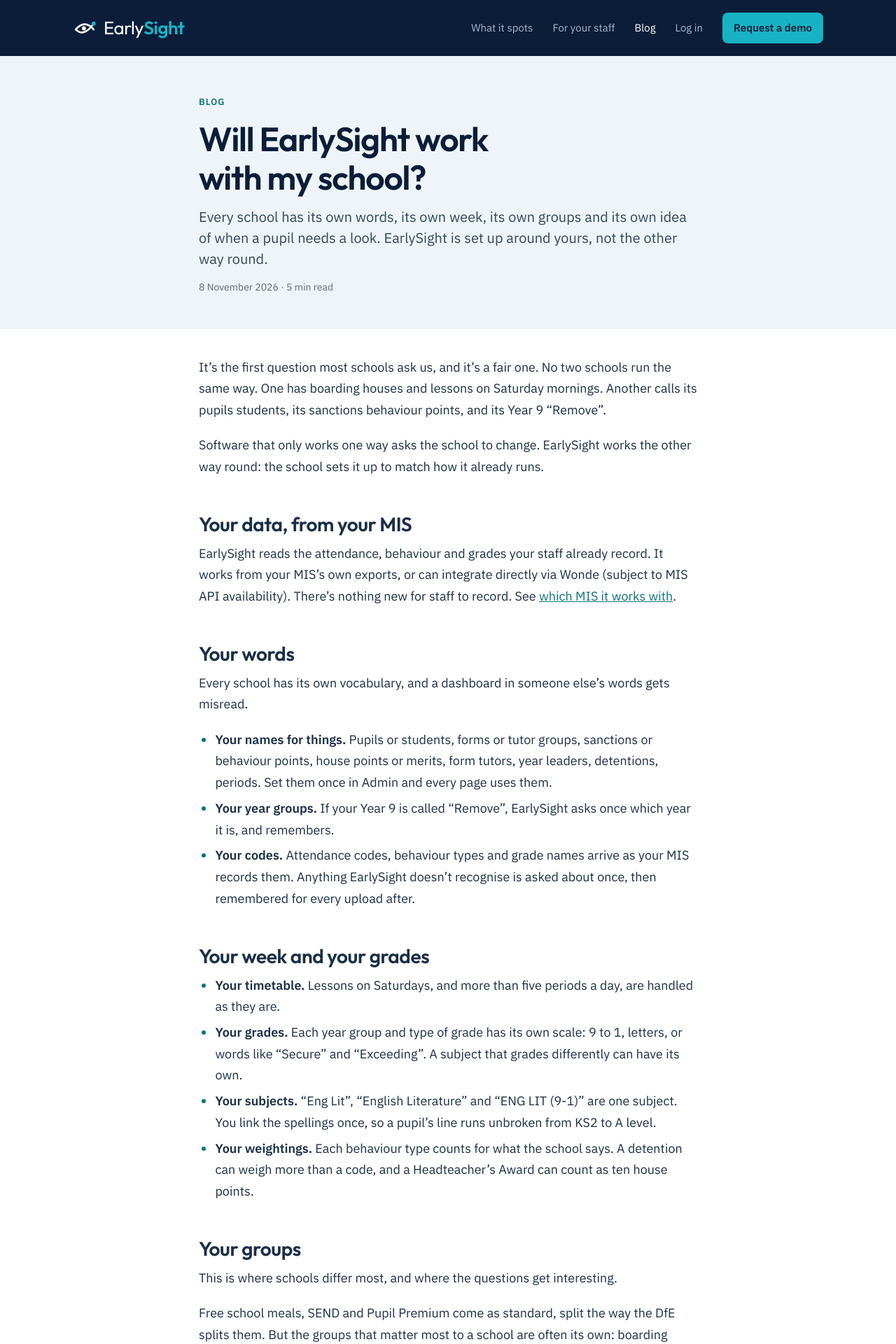
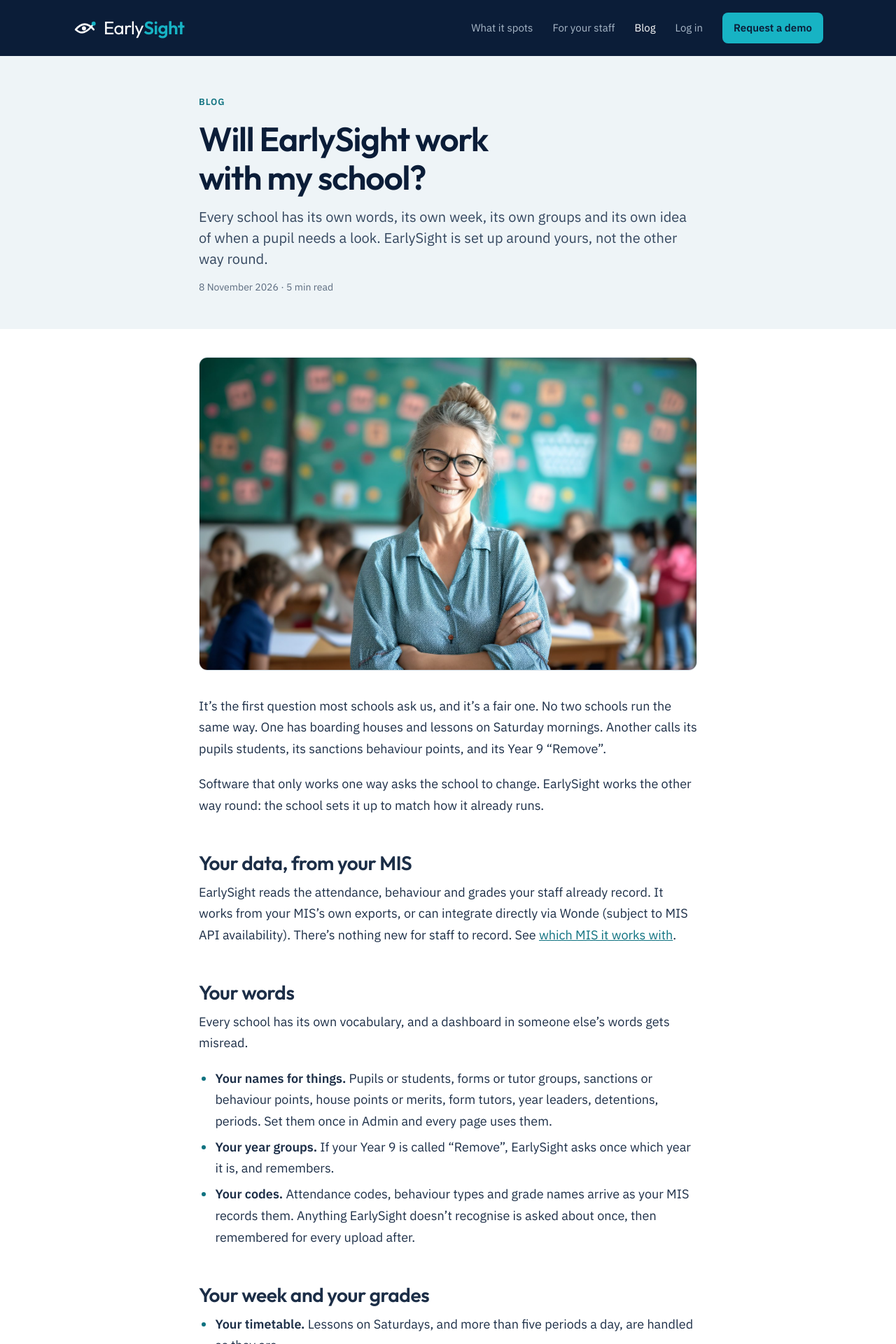
Before and after one commit to andysweeney/earlysight-website, a Jekyll site: the page built from _posts/2026-11-08-will-earlysight-work-with-my-school.md, in a window 1280 px wide. Shown: the top 1920 px of the page at 70% size. Built offline with Jekyll 4.4.1, drawn with Linux system fonts in a browser that asks for light colours; our own code applies the rules of GitHub Pages for plain Markdown files.

Commit message:
Add a picture to "Will EarlySight work with my school?"
- assets/school.jpg: the uploaded picture as a 1600px JPEG (213 KB),
  in place of the 3.2 MB PNG upload, which is removed
- The post uses it as its cover and share preview

Co-Authored-By: Claude Opus 5.5 <noreply@anthropic.com>
Claude-Session: https://claude.ai/code/session_01Vg2jqRoU5Fr2BATKT7kpka

```diff
--- a/_posts/2026-11-08-will-earlysight-work-with-my-school.md
+++ b/_posts/2026-11-08-will-earlysight-work-with-my-school.md
@@ -2,6 +2,8 @@
 title: "Will EarlySight work with my school?"
 description: "Every school has its own words, its own week, its own groups and its own idea of when a pupil needs a look. EarlySight is set up around yours, not the other way round."
 date: 2026-11-08 00:30:00 +0000
+image: /assets/school.jpg
+image_alt: "A smiling teacher with folded arms in front of her class"
 ---
 
 It's the first question most schools ask us, and it's a fair one. No two schools run the same way. One has boarding houses and lessons on Saturday mornings. Another calls its pupils students, its sanctions behaviour points, and its Year 9 "Remove".
```
Also changed, not shown: assets/school.jpg (added), 1 other file.
